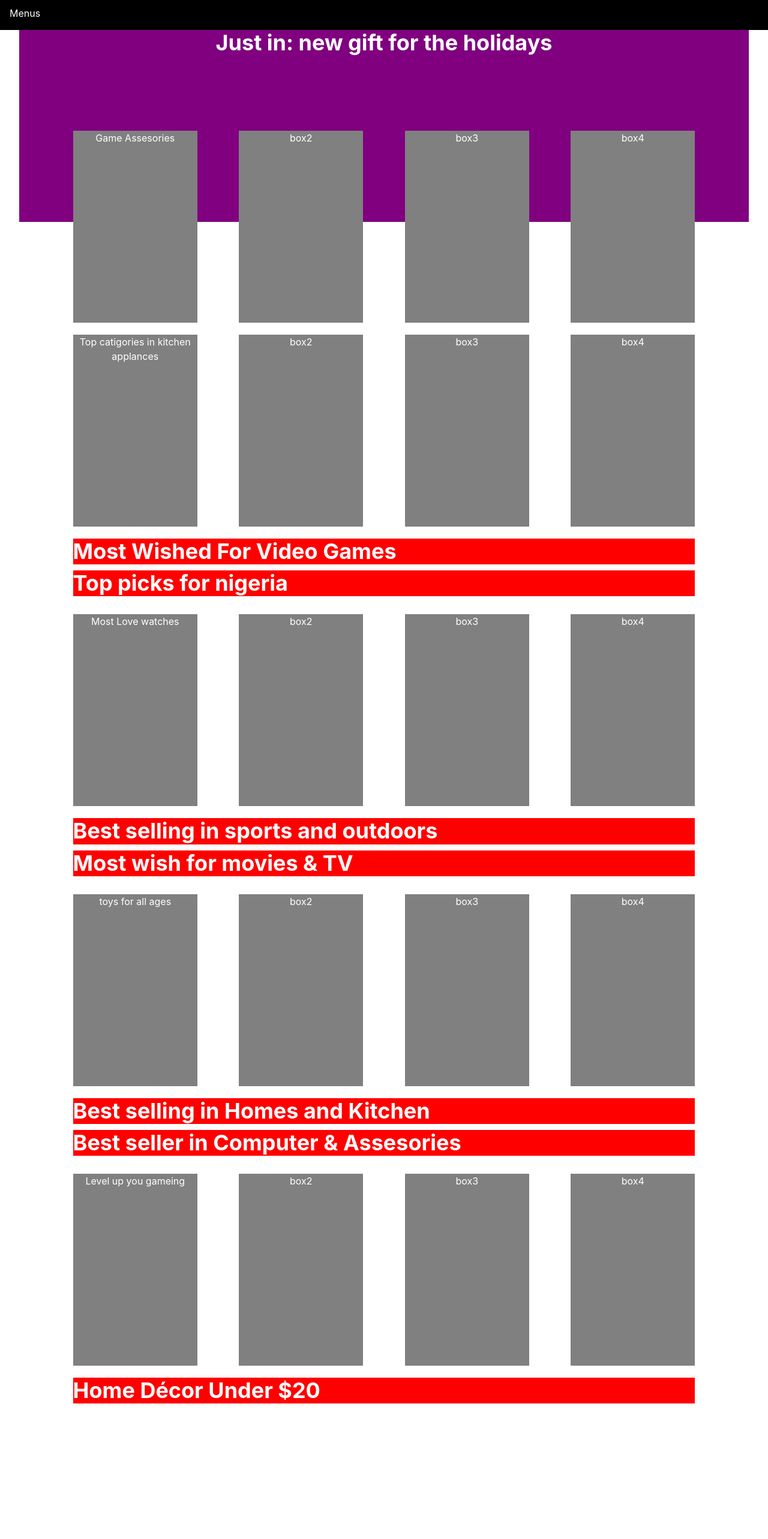
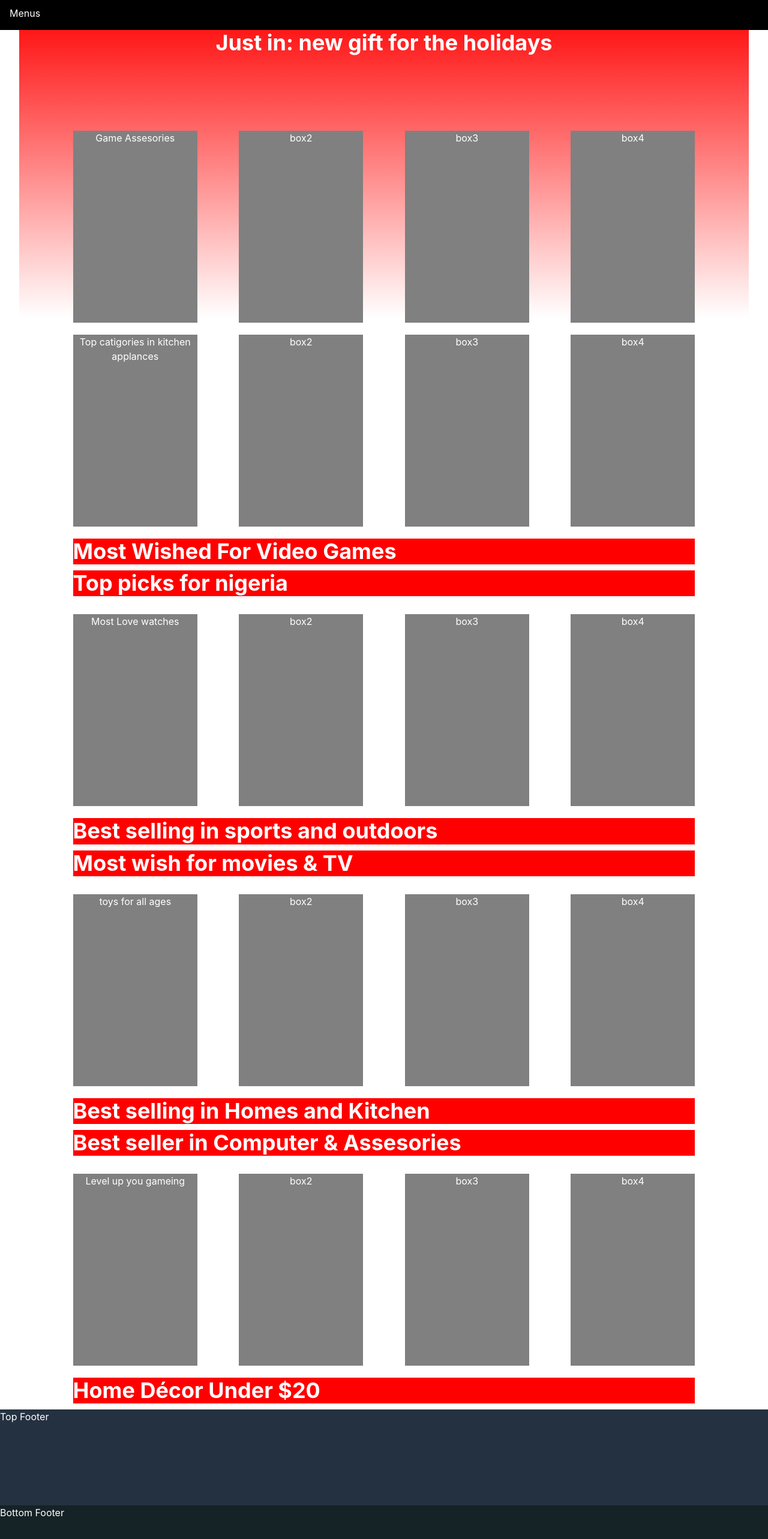
Before and after one commit to OsagieIsreal/amazon, a React (Vite) app: page / in a window 1280 px wide. Shown: the part 62-2628 px from the top of the page at 60% size. Before the commit the page ends 2412 px from the top, so only its background shows below. Built offline with nearby package versions, Linux system fonts and the light colour scheme.

Commit message:
Resolve merge conflicts

```diff
--- a/src/App.css
+++ b/src/App.css
@@ -1,3 +1,2 @@
-.color{
-    background-color: red;
-}
+/* .color{
+} */
--- /dev/null
+++ b/src/components/container/Footer/BottomFooter.jsx
@@ -0,0 +1,12 @@
+import React from 'react'
+import { Box } from '@chakra-ui/react'
+
+function BottomFooter() {
+  return (
+    <Box width="100%" bg="#152226" height="10rem">
+            <h1>Bottom Footer</h1>
+        </Box>
+  )
+}
+
+export default BottomFooter
--- /dev/null
+++ b/src/components/container/Footer/TopFooter.jsx
@@ -0,0 +1,15 @@
+import { Box , Flex } from '@chakra-ui/react'
+import React from 'react'
+
+function TopFooter() {
+  return (
+
+
+    <Box width="100%" bg="#243140" height="10rem">
+        <h1>Top Footer</h1>
+    </Box>
+
+  )
+}
+
+export default TopFooter
--- a/src/components/container/Header.tsx
+++ b/src/components/container/Header.tsx
@@ -3,7 +3,6 @@ import { Box } from "@chakra-ui/react"
 import Menus from "./Menus"
 import HeroSection from "./HeroSection"
 import SubHero from "./SubHero"
-
 function Headers() {
   return (
     <Box>
--- a/src/components/container/HeroSection.jsx
+++ b/src/components/container/HeroSection.jsx
@@ -4,7 +4,7 @@ import React from 'react'
 function HeroSection() {
   return (
     <Box>
-      <Flex justifySelf="center"  bg="purple" width="95%" height="20rem" justifyContent="center">
+      <Flex justifySelf="center"  bg="linear-gradient(rgba(255, 0, 0, 0.911), rgba(255, 0, 0, 0));" width="95%" height="30rem" justifyContent="center">
         <Heading color="white">Just in: new gift for the holidays</Heading>
         </Flex>
     </Box>
--- a/src/components/container/SubHero.jsx
+++ b/src/components/container/SubHero.jsx
@@ -4,6 +4,8 @@ import FirstRow from './HeroComponents/FirstRow'
 import SecondRow from './HeroComponents/SecondRow'
 import ThirdRow from './HeroComponents/ThirdRow'
 import ForthRow from './HeroComponents/ForthRow'
+import TopFooter from './Footer/TopFooter'
+import BottomFooter from './Footer/BottomFooter'
 
 function SubHero() {
   return (
@@ -13,6 +15,8 @@ function SubHero() {
       <SecondRow />
       <ThirdRow />
       <ForthRow />
+      <TopFooter />
+      <BottomFooter />
     </Box>
 
     </>
```
